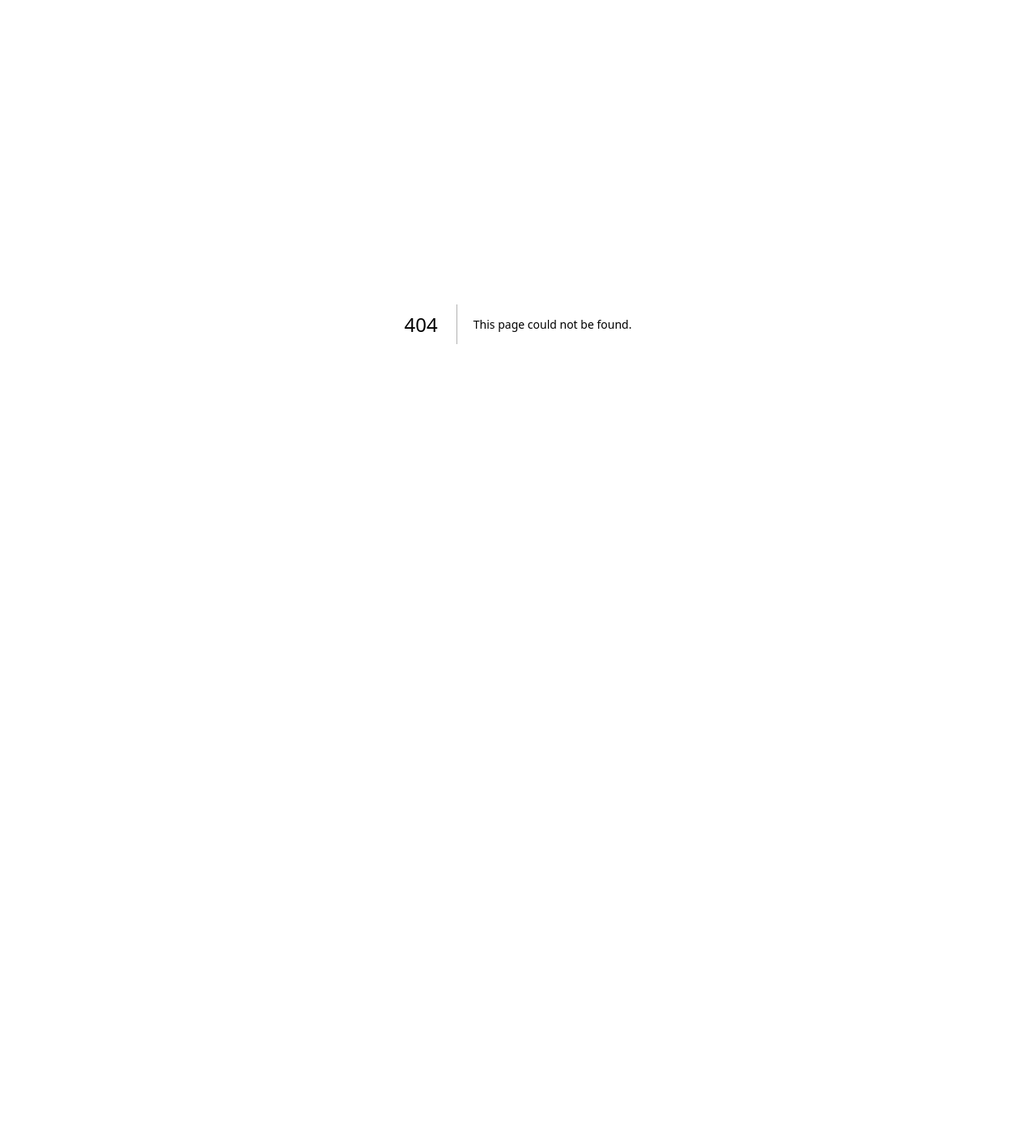
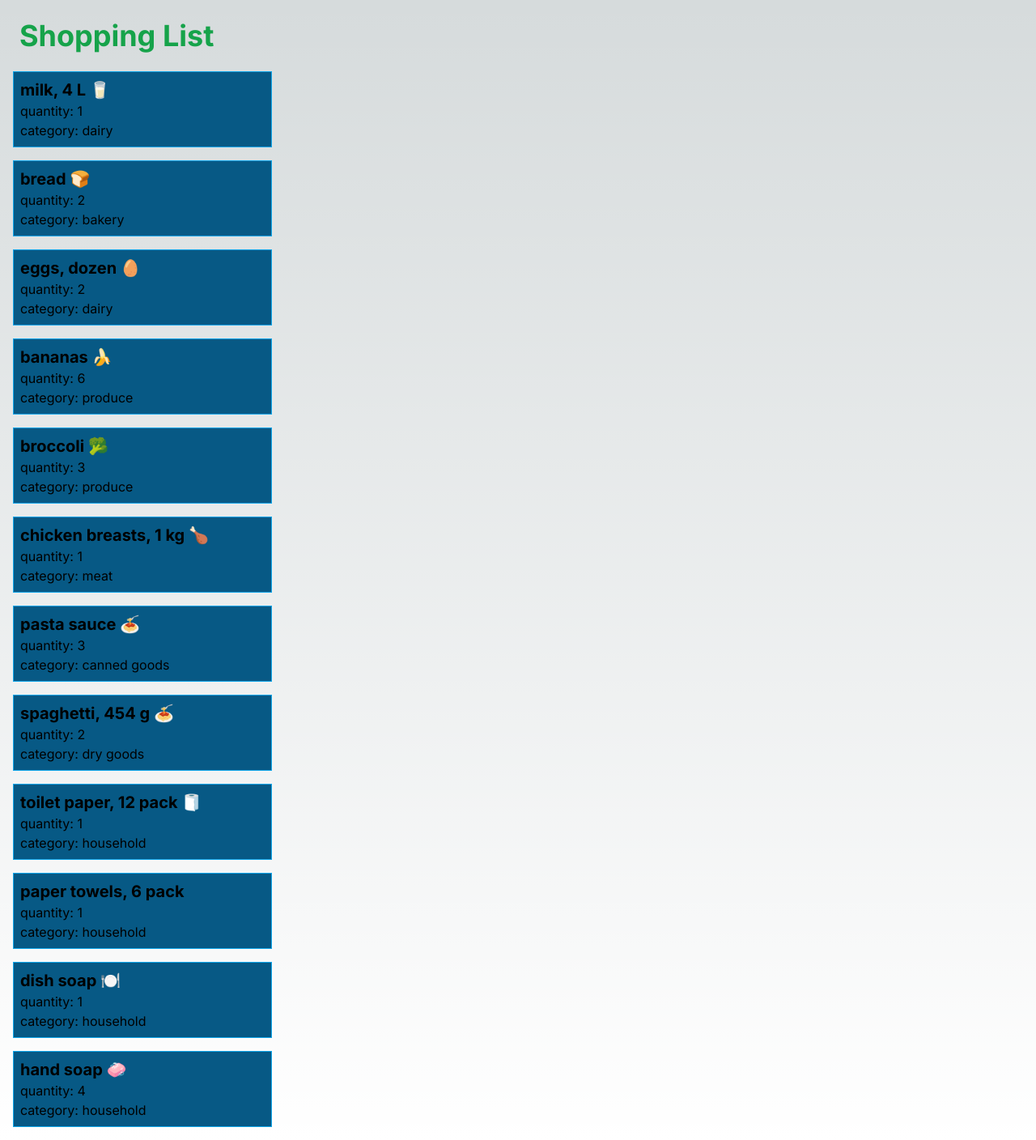
Before and after one commit to samnbogen/cprg306-assignments, a Next.js app: page /week3 in a window 1280 px wide. Before the commit this address had no page. Shown: the whole page at 81% size. Before the commit the page ends 800 px from the top, so only its background shows below. Built offline with nearby package versions, Linux system fonts and the light colour scheme.

Commit message:
week 3
Week 3

```diff
--- a/app/page.js
+++ b/app/page.js
@@ -6,7 +6,10 @@ export default function Page() {
     <div>
       <h1> CPRG 306: Web Development 2 - Assignments</h1>
       <StudentInfo />
-      <Link href="/week2">Week 2</Link>
+      <ul>
+        <li><Link href="/week2">Week 2</Link></li>
+        <li><Link href="/week3">Week 3</Link></li>
+      </ul>
     </div>
   );
 }
--- /dev/null
+++ b/app/week3/item-list.js
@@ -0,0 +1,140 @@
+import Item from "./item.js";
+
+export default function ItemList() {
+    const item1 = {
+        name: "milk, 4 L 🥛",
+        quantity: 1,
+        category: "dairy",
+      };
+
+      const item2 = {
+        name: "bread 🍞",
+        quantity: 2,
+        category: "bakery",
+      };
+
+      const item3 = {
+        name: "eggs, dozen 🥚",
+        quantity: 2,
+        category: "dairy",
+      };
+
+      const item4 = {
+        name: "bananas 🍌",
+        quantity: 6,
+        category: "produce",
+      };
+
+      const item5 = {
+        name: "broccoli 🥦",
+        quantity: 3,
+        category: "produce",
+      };
+
+      const item6 = {
+        name: "chicken breasts, 1 kg 🍗",
+        quantity: 1,
+        category: "meat",
+      };
+
+      const item7 = {
+        name: "pasta sauce 🍝",
+        quantity: 3,
+        category: "canned goods",
+      };
+
+      const item8 = {
+        name: "spaghetti, 454 g 🍝",
+        quantity: 2,
+        category: "dry goods",
+      };
+
+      const item9 = {
+        name: "toilet paper, 12 pack 🧻",
+        quantity: 1,
+        category: "household",
+      };
+
+      const item10 = {
+        name: "paper towels, 6 pack",
+        quantity: 1,
+        category: "household",
+      };
+
+      const item11 = {
+        name: "dish soap 🍽️",
+        quantity: 1,
+        category: "household",
+      };
+
+      const item12 = {
+        name: "hand soap 🧼",
+        quantity: 4,
+        category: "household",
+      };
+
+      return (
+        <>
+            <Item
+                name={item1.name}
+                quantity={item1.quantity}
+                category={item1.category}
+            />
+            <Item
+                name={item2.name}
+                quantity={item2.quantity}
+                category={item2.category}
+            />
+            <Item
+                name={item3.name}
+                quantity={item3.quantity}
+                category={item3.category}
+            />
+            <Item
+                name={item4.name}
+                quantity={item4.quantity}
+                category={item4.category}
+            />
+            <Item
+                name={item5.name}
+                quantity={item5.quantity}
+                category={item5.category}
+            />
+            <Item
+                name={item6.name}
+                quantity={item6.quantity}
+                category={item6.category}
+            />
+            <Item
+                name={item7.name}
+                quantity={item7.quantity}
+                category={item7.category}
+            />
+            <Item
+                name={item8.name}
+                quantity={item8.quantity}
+                category={item8.category}
+            />
+            <Item
+                name={item9.name}
+                quantity={item9.quantity}
+                category={item9.category}
+            />
+            <Item
+                name={item10.name}
+                quantity={item10.quantity}
+                category={item10.category}
+            />
+            <Item
+                name={item11.name}
+                quantity={item11.quantity}
+                category={item11.category}
+            />
+            <Item
+                name={item12.name}
+                quantity={item12.quantity}
+                category={item12.category}
+            />
+        </>
+      );
+};
--- /dev/null
+++ b/app/week3/item.js
@@ -0,0 +1,9 @@
+export default function item({ name, quantity, category }) {
+   return (
+    <div className="border border-sky-500 bg-sky-800 w-full max-w-xs m-4 p-2">
+      <h3 className="text-xl font-bold">{name}</h3>
+      <p>quantity: {quantity}</p>
+      <p>category: {category}</p>
+    </div>
+  );
+}
--- /dev/null
+++ b/app/week3/page.js
@@ -0,0 +1,12 @@
+import ItemList from "./item-list";
+
+export default function Page() {
+    return (
+      <main>
+        <h1 className="text-4xl font-bold m-6 text-green-600">
+        Shopping List
+        </h1>
+        <ItemList />
+      </main>
+    );
+  }
```
